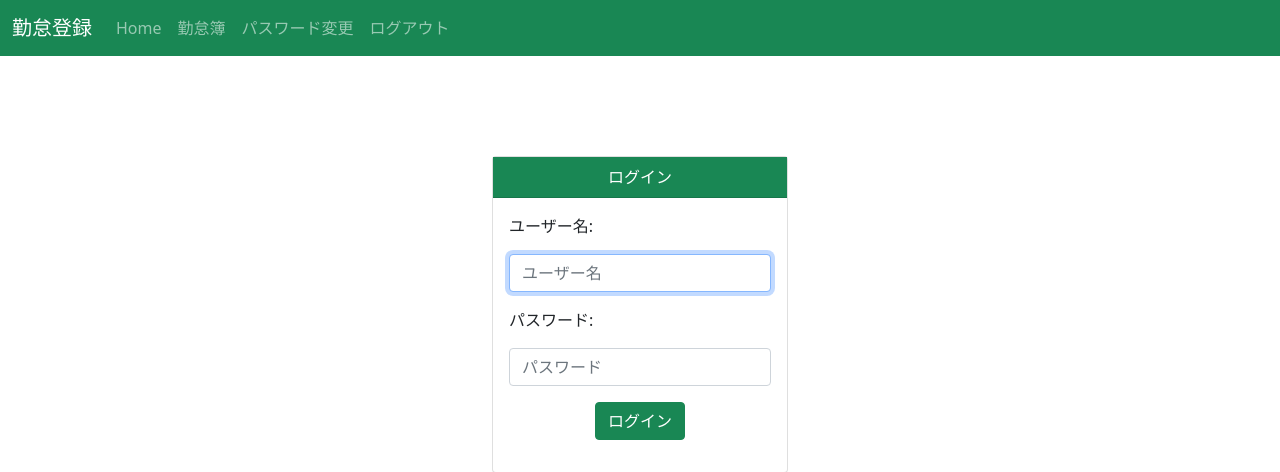
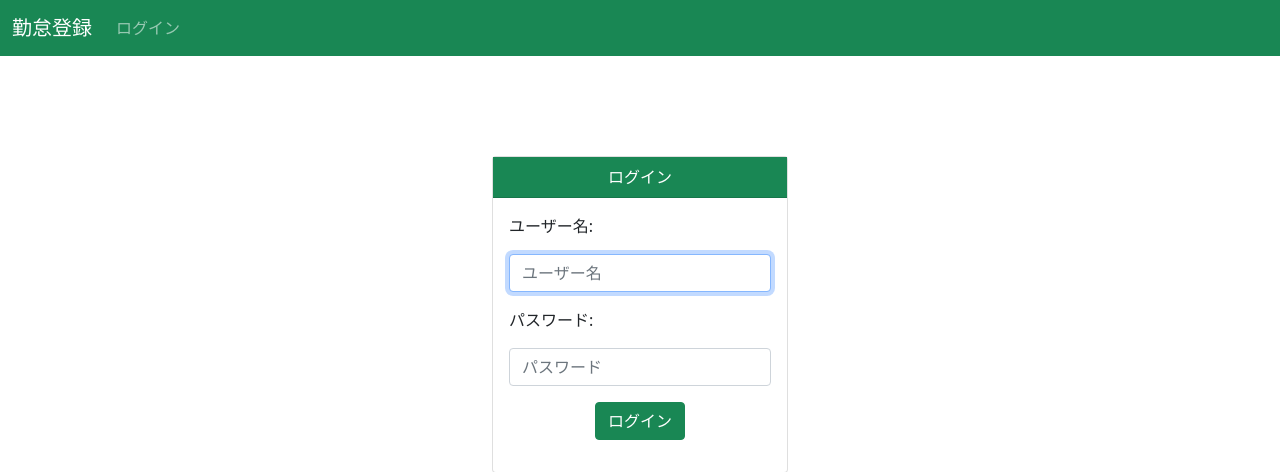
Before and after one commit to takerugunji/kintai_app, a Django app: page /accounts/login.html in a window 1280 px wide. Shown: the top 472 px of the page. Run offline with Django 3.2, Linux system fonts and the light colour scheme; parts of the project's set-up code (start-up, migrations or seed data) failed here and were passed over.

Commit message:
disable to see contents if not login

```diff
--- a/kintai/templates/navbar.html
+++ b/kintai/templates/navbar.html
@@ -6,10 +6,14 @@
       </button>
       <div class="aria-current navbar-collapse" id="navbarNavAltMarkup">
         <div class="navbar-nav">
+          {% if user.is_authenticated %}
           <a class="nav-link" href="{% url 'kintaiapp:index' %}">Home</a>
           <a class="nav-link" href="{% url 'kintaiapp:list' %}">勤怠簿</a>
           <a class="nav-link" href="{% url 'accounts:password_change' %}">パスワード変更</a>
           <a class="nav-link" href="{% url 'accounts:logout' %}">ログアウト</a>
+          {% else %}
+          <a class="nav-link" href="{% url 'accounts:login' %}">ログイン</a>
+          {% endif %}
         </div>
       </div>
     </div>
```
